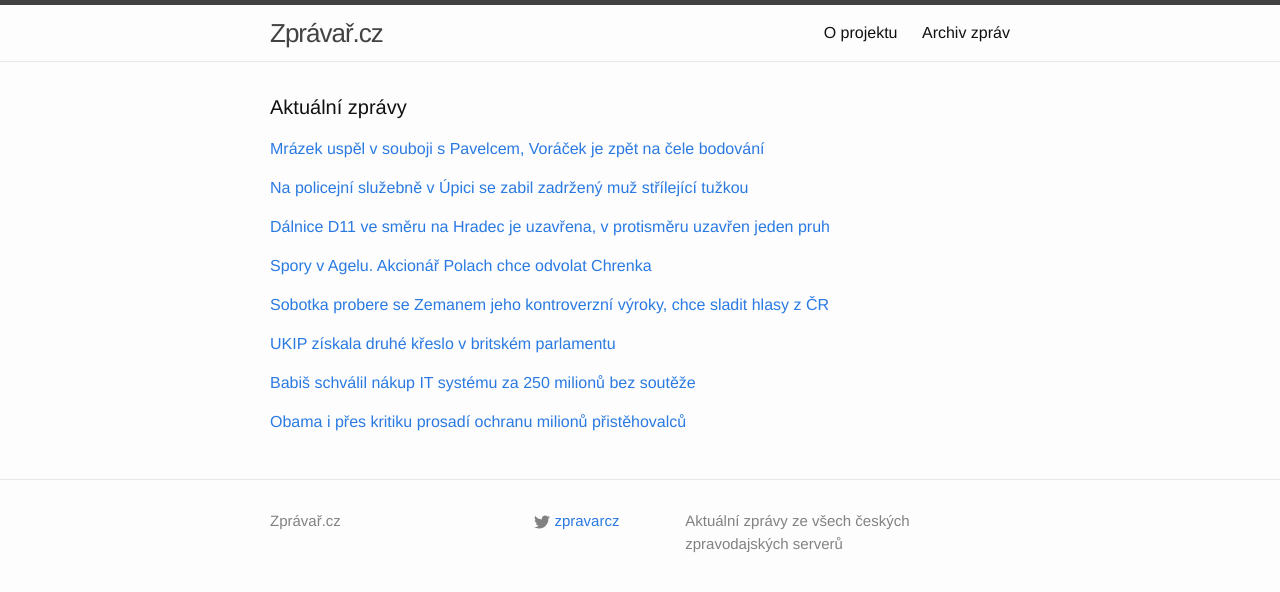
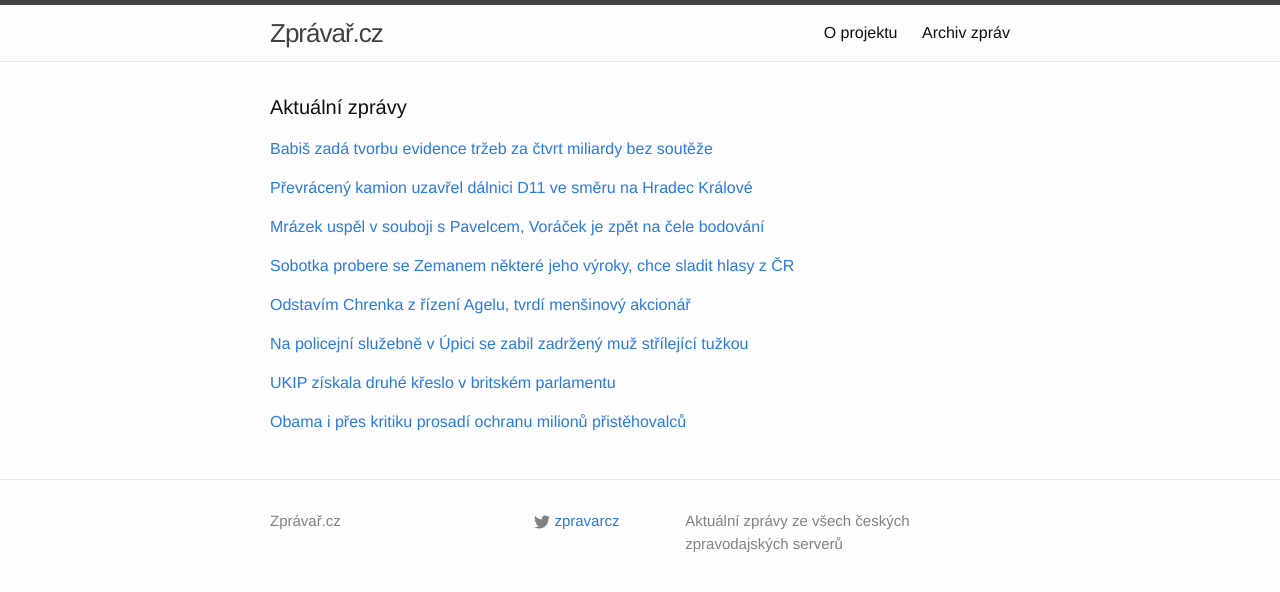
Before and after one commit to adliska/zpravar, a Jekyll site: the page built from index.html, in a window 1280 px wide. Shown: the top 592 px of the page. Built offline with Jekyll 4.4.1, drawn with Linux system fonts in a browser that asks for light colours.

Commit message:
zpravar news update

```diff
--- a/index.html
+++ b/index.html
@@ -5,59 +5,68 @@ layout: default
 <div class="home">
     <h1 class="page-heading">Aktuální zprávy</h1>
 
-<p><a href="javascript:;" onclick="toggle_visibility('zpravy0')">Mrázek uspěl v souboji s Pavelcem, Voráček je zpět na čele bodování</a></p>
+<p><a href="javascript:;" onclick="toggle_visibility('zpravy0')">Babiš zadá tvorbu evidence tržeb za čtvrt miliardy bez soutěže</a></p>
 <div id="zpravy0" style="display:none">
 <ul>
+<li><a href=http://zpravy.e15.cz/domaci/udalosti/babis-zada-tvorbu-evidence-trzeb-za-ctvrt-miliardy-bez-souteze-1138871>Babiš zadá tvorbu evidence tržeb za čtvrt miliardy bez soutěže - zpravy.e15.cz</a></li>
+<li><a href=http://www.denik.cz/ekonomika/babis-zada-tvorbu-evidence-trzeb-za-ctvrt-miliardy-bez-souteze-20141121.html>Babiš zadá tvorbu evidence tržeb za čtvrt miliardy bez soutěže - www.denik.cz</a></li>
+<li><a href=http://ekonomika.idnes.cz/zakazka-ministerstva-financi-bez-vyberoveho-rizeni-fy8-/ekonomika.aspx?c=A141121_072910_ekonomika_skr>Babiš zadá zakázku za 250 milionů bez soutěže, bojí se úniku tajných dat - ekonomika.idnes.cz</a></li>
+<li><a href=http://www.novinky.cz/domaci/354098-babis-zada-zakazku-za-ctvrt-miliardy-bez-souteze-obava-se-ohrozeni-tajnych-dat.html>Babiš zadá zakázku za čtvrt miliardy bez soutěže, obává se ohrožení tajných dat - www.novinky.cz</a></li>
+<li><a href=http://zpravy.aktualne.cz/domaci/babis-schvalil-nakup-it-systemu-za-250-milionu-bez-souteze/r~b3fc7d42714711e4840b002590604f2e/>Babiš schválil nákup IT systému za 250 milionů bez soutěže - zpravy.aktualne.cz</a></li>
+<li><a href=http://www.ceskatelevize.cz/ct24/ekonomika/293068-babis-zada-tvorbu-evidence-trzeb-za-ctvrt-miliardy-bez-souteze/>Babiš zadá tvorbu evidence tržeb za čtvrt miliardy bez soutěže - www.ceskatelevize.cz</a></li>
+<li><a href=http://www.financninoviny.cz/zpravodajstvi/zpravy/hn-babis-zada-tvorbu-evidence-trzeb-za-ctvrt-miliardy-bez-souteze/1149688>HN:Babiš zadá tvorbu evidence tržeb za čtvrt miliardy bez soutěže - www.financninoviny.cz</a></li>
+</ul>
+</div><p><a href="javascript:;" onclick="toggle_visibility('zpravy1')">Převrácený kamion uzavřel dálnici D11 ve směru na Hradec Králové </a></p>
+<div id="zpravy1" style="display:none">
+<ul>
+<li><a href=http://www.lidovky.cz/dalnice-d11-je-na-devatem-kilometru-smer-hradec-kralove-uzavrena-pvg-/zpravy-domov.aspx?c=A141121_073608_ln_domov_ele>Převrácený kamion uzavřel dálnici D11 ve směru na Hradec Králové  - www.lidovky.cz</a></li>
+<li><a href=http://www.novinky.cz/krimi/354096-na-d11-se-prevratil-kamion-nehoda-dalnici-zablokovala.html>Na D11 se převrátil kamión, nehoda dálnici zablokovala - www.novinky.cz</a></li>
+<li><a href=http://www.denik.cz/z_domova/dalnice-d11-ve-smeru-na-hradec-je-uzavrena-v-protismeru-uzavren-jeden-pruh-20141.html>Dálnice D11 ve směru na Hradec je uzavřena, v protisměru uzavřen jeden pruh - www.denik.cz</a></li>
+<li><a href=http://zpravy.aktualne.cz/domaci/nehoda-na-9-kilometru-zavrela-d11-ve-smeru-na-hradec/r~3176aa5e714311e49e4b0025900fea04/>Nehoda zavřela D11 na 9. kilometru ve směru na Hradec - zpravy.aktualne.cz</a></li>
+<li><a href=http://www.ceskenoviny.cz/zpravy/zpravy/nehoda-na-9-km-uzavrela-d11-ve-smeru-na-h-kralove-jeden-zraneny/1149693>Nehoda na 9. km uzavřela D11 ve směru na H. Králové,jeden zraněný - www.ceskenoviny.cz</a></li>
+<li><a href=http://www.novinky.cz/krimi/354096-nehoda-uzavrela-d11-na-hradec-kralove.html>Nehoda uzavřela D11 na Hradec Králové - www.novinky.cz</a></li>
+</ul>
+</div><p><a href="javascript:;" onclick="toggle_visibility('zpravy2')">Mrázek uspěl v souboji s Pavelcem, Voráček je zpět na čele bodování</a></p>
+<div id="zpravy2" style="display:none">
+<ul>
 <li><a href=http://hokej.idnes.cz/mrazek-uspel-v-souboji-s-pavelcem-dld-/nhl.aspx?c=A141121_071246_nhl_Mkr>Mrázek uspěl v souboji s Pavelcem, Voráček je zpět na čele bodování - hokej.idnes.cz</a></li>
+<li><a href=http://www.rozhlas.cz/_zprava/polak-s-vrbatou-v-nhl-skorovali-voracek-opet-vede-bodovani-souteze--1422938>Polák s Vrbatou v NHL skórovali, Voráček opět vede bodování soutěže - www.rozhlas.cz</a></li>
 <li><a href=http://www.denik.cz/hokej/mrazek-dovedl-detroit-k-vyhre-ve-winnipegu-polak-a-hemsky-maji-po-dvou-bodech-20.html>Mrázek dovedl Detroit k výhře ve Winnipegu. Polák a Hemský mají po dvou bodech - www.denik.cz</a></li>
 <li><a href=http://sport.aktualne.cz/souboj-ceskych-golmanu-vyhral-mrazek-voracek-opet-lidrem/r~3a0d7dd6713f11e4b5c5002590604f2e/>Souboj českých gólmanů vyhrál Mrázek, Voráček opět lídrem - sport.aktualne.cz</a></li>
 <li><a href=http://www.sportovninoviny.cz/zpravy/mrazek-predcil-v-nhl-pavelce-polak-a-hemsky-si-pripsali-dva-body/1149696>Mrázek předčil v NHL Pavelce, Polák a Hemský si připsali dva body - www.sportovninoviny.cz</a></li>
 </ul>
-</div><p><a href="javascript:;" onclick="toggle_visibility('zpravy1')">Na policejní služebně v Úpici se zabil zadržený muž střílející tužkou</a></p>
-<div id="zpravy1" style="display:none">
+</div><p><a href="javascript:;" onclick="toggle_visibility('zpravy3')">Sobotka probere se Zemanem některé jeho výroky, chce sladit hlasy z ČR</a></p>
+<div id="zpravy3" style="display:none">
+<ul>
+<li><a href=http://www.rozhlas.cz/_zprava/sobotka-probere-se-zemanem-nektere-jeho-vyroky-chce-sladit-hlasy-z-cr--1422912>Sobotka probere se Zemanem některé jeho výroky, chce sladit hlasy z ČR - www.rozhlas.cz</a></li>
+<li><a href=http://www.rozhlas.cz/_zprava/sobotka-probere-se-zemanem-jeho-kontroverzni-vyroky-chce-sladit-hlasy-z-cr--1422912>Sobotka probere se Zemanem jeho kontroverzní výroky, chce sladit hlasy z ČR - www.rozhlas.cz</a></li>
+<li><a href=http://zpravy.idnes.cz/zeman-by-mel-nektere-vyroky-konzultovat-premier-sobotka-pzg-/domaci.aspx?c=A141121_065928_domaci_skr>Zeman by měl své výroky konzultovat, míní premiér. Probere to s ním sám - zpravy.idnes.cz</a></li>
+<li><a href=http://www.novinky.cz/domaci/354092-zeman-by-mel-nektere-sve-postoje-a-vyroky-konzultovat-mini-sobotka.html>Zeman by měl některé své postoje a výroky konzultovat, míní Sobotka - www.novinky.cz</a></li>
+<li><a href=http://www.rozhlas.cz/_zprava/sobotka-chce-sladit-hlasy-z-cr-se-zemanem-probere-jeho-kontroverzni-vyroky--1422912>Sobotka chce sladit hlasy z ČR. Se Zemanem probere jeho kontroverzní výroky - www.rozhlas.cz</a></li>
+</ul>
+</div><p><a href="javascript:;" onclick="toggle_visibility('zpravy4')">Odstavím Chrenka z řízení Agelu, tvrdí menšinový akcionář</a></p>
+<div id="zpravy4" style="display:none">
+<ul>
+<li><a href=http://zpravy.aktualne.cz/domaci/odstavim-chrenka-z-rizeni-agelu-tvrdi-mensinovy-akcionar/r~7cd6c27e714b11e4840b002590604f2e/>Odstavím Chrenka z řízení Agelu, tvrdí menšinový akcionář - zpravy.aktualne.cz</a></li>
+<li><a href=http://zpravy.e15.cz/domaci/udalosti/spory-v-agelu-akcionar-polach-chce-odvolat-chrenka-1138864>Spory v Agelu. Akcionář Polach chce odvolat Chrenka - zpravy.e15.cz</a></li>
+<li><a href=http://zpravy.e15.cz/domaci/udalosti/chrenkuv-konec-v-agelu-akcionar-polach-ho-chce-odvolat-1138864>Chrenkův konec v Agelu? Akcionář Polach ho chce odvolat - zpravy.e15.cz</a></li>
+<li><a href=http://www.ceskenoviny.cz/zpravy/zpravy/mfd-akcionar-agelu-polach-chce-odvolat-chrenka-z-rizeni-firmy/1149683>MfD: Akcionář Agelu Polach chce odvolat Chrenka z řízení firmy - www.ceskenoviny.cz</a></li>
+<li><a href=http://ekonomika.idnes.cz/chrenek-bitva-o-zdravodnicke-imperium-agel-polach-f7x-/ekonomika.aspx?c=A141120_223633_ekonomika_hro>Mám způsob, jak odstavit Chrenka, říká menšinový akcionář impéria Agel - ekonomika.idnes.cz</a></li>
+</ul>
+</div><p><a href="javascript:;" onclick="toggle_visibility('zpravy5')">Na policejní služebně v Úpici se zabil zadržený muž střílející tužkou</a></p>
+<div id="zpravy5" style="display:none">
 <ul>
 <li><a href=http://www.novinky.cz/krimi/354093-na-policejni-sluzebne-v-upici-se-zabil-zadrzeny-muz-strilejici-tuzkou.html>Na policejní služebně v Úpici se zabil zadržený muž střílející tužkou - www.novinky.cz</a></li>
 <li><a href=http://www.ceskenoviny.cz/zpravy/zpravy/na-policejni-sluzebne-na-trutnovsku-se-sam-zastrelil-zadrzeny-muz/1149674>Na policejní služebně na Trutnovsku se sám zastřelil zadržený muž - www.ceskenoviny.cz</a></li>
 <li><a href=http://www.novinky.cz/krimi/354093-na-policejni-sluzebne-v-upici-se-zastrelil-zadrzeny-muz.html>Na policejní služebně v Úpici se zastřelil zadržený muž  - www.novinky.cz</a></li>
 <li><a href=http://zpravy.aktualne.cz/domaci/podezrely-z-pokusu-o-vloupani-se-na-policii-sam-zastrelil/r~8f8893cc710811e4b6d20025900fea04/>Podezřelý z pokusu o vloupání se na policii sám zastřelil - zpravy.aktualne.cz</a></li>
 </ul>
-</div><p><a href="javascript:;" onclick="toggle_visibility('zpravy2')">Dálnice D11 ve směru na Hradec je uzavřena, v protisměru uzavřen jeden pruh</a></p>
-<div id="zpravy2" style="display:none">
-<ul>
-<li><a href=http://www.denik.cz/z_domova/dalnice-d11-ve-smeru-na-hradec-je-uzavrena-v-protismeru-uzavren-jeden-pruh-20141.html>Dálnice D11 ve směru na Hradec je uzavřena, v protisměru uzavřen jeden pruh - www.denik.cz</a></li>
-<li><a href=http://zpravy.aktualne.cz/domaci/nehoda-na-9-kilometru-zavrela-d11-ve-smeru-na-hradec/r~3176aa5e714311e49e4b0025900fea04/>Nehoda zavřela D11 na 9. kilometru ve směru na Hradec - zpravy.aktualne.cz</a></li>
-<li><a href=http://www.ceskenoviny.cz/zpravy/zpravy/nehoda-na-9-km-uzavrela-d11-ve-smeru-na-h-kralove-jeden-zraneny/1149693>Nehoda na 9. km uzavřela D11 ve směru na H. Králové,jeden zraněný - www.ceskenoviny.cz</a></li>
-<li><a href=http://www.novinky.cz/krimi/354096-nehoda-uzavrela-d11-na-hradec-kralove.html>Nehoda uzavřela D11 na Hradec Králové - www.novinky.cz</a></li>
-</ul>
-</div><p><a href="javascript:;" onclick="toggle_visibility('zpravy3')">Spory v Agelu. Akcionář Polach chce odvolat Chrenka</a></p>
-<div id="zpravy3" style="display:none">
-<ul>
-<li><a href=http://zpravy.e15.cz/domaci/udalosti/spory-v-agelu-akcionar-polach-chce-odvolat-chrenka-1138864>Spory v Agelu. Akcionář Polach chce odvolat Chrenka - zpravy.e15.cz</a></li>
-<li><a href=http://zpravy.e15.cz/domaci/udalosti/chrenkuv-konec-v-agelu-akcionar-polach-ho-chce-odvolat-1138864>Chrenkův konec v Agelu? Akcionář Polach ho chce odvolat - zpravy.e15.cz</a></li>
-<li><a href=http://www.ceskenoviny.cz/zpravy/zpravy/mfd-akcionar-agelu-polach-chce-odvolat-chrenka-z-rizeni-firmy/1149683>MfD: Akcionář Agelu Polach chce odvolat Chrenka z řízení firmy - www.ceskenoviny.cz</a></li>
-<li><a href=http://ekonomika.idnes.cz/chrenek-bitva-o-zdravodnicke-imperium-agel-polach-f7x-/ekonomika.aspx?c=A141120_223633_ekonomika_hro>Mám způsob, jak odstavit Chrenka, říká menšinový akcionář impéria Agel - ekonomika.idnes.cz</a></li>
-</ul>
-</div><p><a href="javascript:;" onclick="toggle_visibility('zpravy4')">Sobotka probere se Zemanem jeho kontroverzní výroky, chce sladit hlasy z ČR</a></p>
-<div id="zpravy4" style="display:none">
-<ul>
-<li><a href=http://www.rozhlas.cz/_zprava/sobotka-probere-se-zemanem-jeho-kontroverzni-vyroky-chce-sladit-hlasy-z-cr--1422912>Sobotka probere se Zemanem jeho kontroverzní výroky, chce sladit hlasy z ČR - www.rozhlas.cz</a></li>
-<li><a href=http://zpravy.idnes.cz/zeman-by-mel-nektere-vyroky-konzultovat-premier-sobotka-pzg-/domaci.aspx?c=A141121_065928_domaci_skr>Zeman by měl své výroky konzultovat, míní premiér. Probere to s ním sám - zpravy.idnes.cz</a></li>
-<li><a href=http://www.novinky.cz/domaci/354092-zeman-by-mel-nektere-sve-postoje-a-vyroky-konzultovat-mini-sobotka.html>Zeman by měl některé své postoje a výroky konzultovat, míní Sobotka - www.novinky.cz</a></li>
-<li><a href=http://www.rozhlas.cz/_zprava/sobotka-chce-sladit-hlasy-z-cr-se-zemanem-probere-jeho-kontroverzni-vyroky--1422912>Sobotka chce sladit hlasy z ČR. Se Zemanem probere jeho kontroverzní výroky - www.rozhlas.cz</a></li>
-</ul>
-</div><p><a href="javascript:;" onclick="toggle_visibility('zpravy5')">UKIP získala druhé křeslo v britském parlamentu</a></p>
-<div id="zpravy5" style="display:none">
+</div><p><a href="javascript:;" onclick="toggle_visibility('zpravy6')">UKIP získala druhé křeslo v britském parlamentu</a></p>
+<div id="zpravy6" style="display:none">
 <ul>
 <li><a href=http://www.ceskenoviny.cz/zpravy/zpravy/ukip-ziskala-druhe-kreslo-v-britskem-parlamentu/1149692>UKIP získala druhé křeslo v britském parlamentu - www.ceskenoviny.cz</a></li>
 <li><a href=http://www.ceskatelevize.cz/ct24/svet/293067-protievropska-strana-ukip-ziskala-druhe-kreslo-v-britskem-parlamentu/>Protievropská strana UKIP získala druhé křeslo v britském parlamentu - www.ceskatelevize.cz</a></li>
 <li><a href=http://www.novinky.cz/zahranicni/evropa/354095-britsti-odpurci-eu-ziskali-druhe-kreslo-v-parlamentu.html>Britští odpůrci EU získali druhé křeslo v parlamentu - www.novinky.cz</a></li>
-</ul>
-</div><p><a href="javascript:;" onclick="toggle_visibility('zpravy6')">Babiš schválil nákup IT systému za 250 milionů bez soutěže</a></p>
-<div id="zpravy6" style="display:none">
-<ul>
-<li><a href=http://zpravy.aktualne.cz/domaci/babis-schvalil-nakup-it-systemu-za-250-milionu-bez-souteze/r~b3fc7d42714711e4840b002590604f2e/>Babiš schválil nákup IT systému za 250 milionů bez soutěže - zpravy.aktualne.cz</a></li>
-<li><a href=http://www.ceskatelevize.cz/ct24/ekonomika/293068-babis-zada-tvorbu-evidence-trzeb-za-ctvrt-miliardy-bez-souteze/>Babiš zadá tvorbu evidence tržeb za čtvrt miliardy bez soutěže - www.ceskatelevize.cz</a></li>
-<li><a href=http://www.financninoviny.cz/zpravodajstvi/zpravy/hn-babis-zada-tvorbu-evidence-trzeb-za-ctvrt-miliardy-bez-souteze/1149688>HN:Babiš zadá tvorbu evidence tržeb za čtvrt miliardy bez soutěže - www.financninoviny.cz</a></li>
 </ul>
 </div><p><a href="javascript:;" onclick="toggle_visibility('zpravy7')">Obama i přes kritiku prosadí ochranu milionů přistěhovalců</a></p>
 <div id="zpravy7" style="display:none">
```
